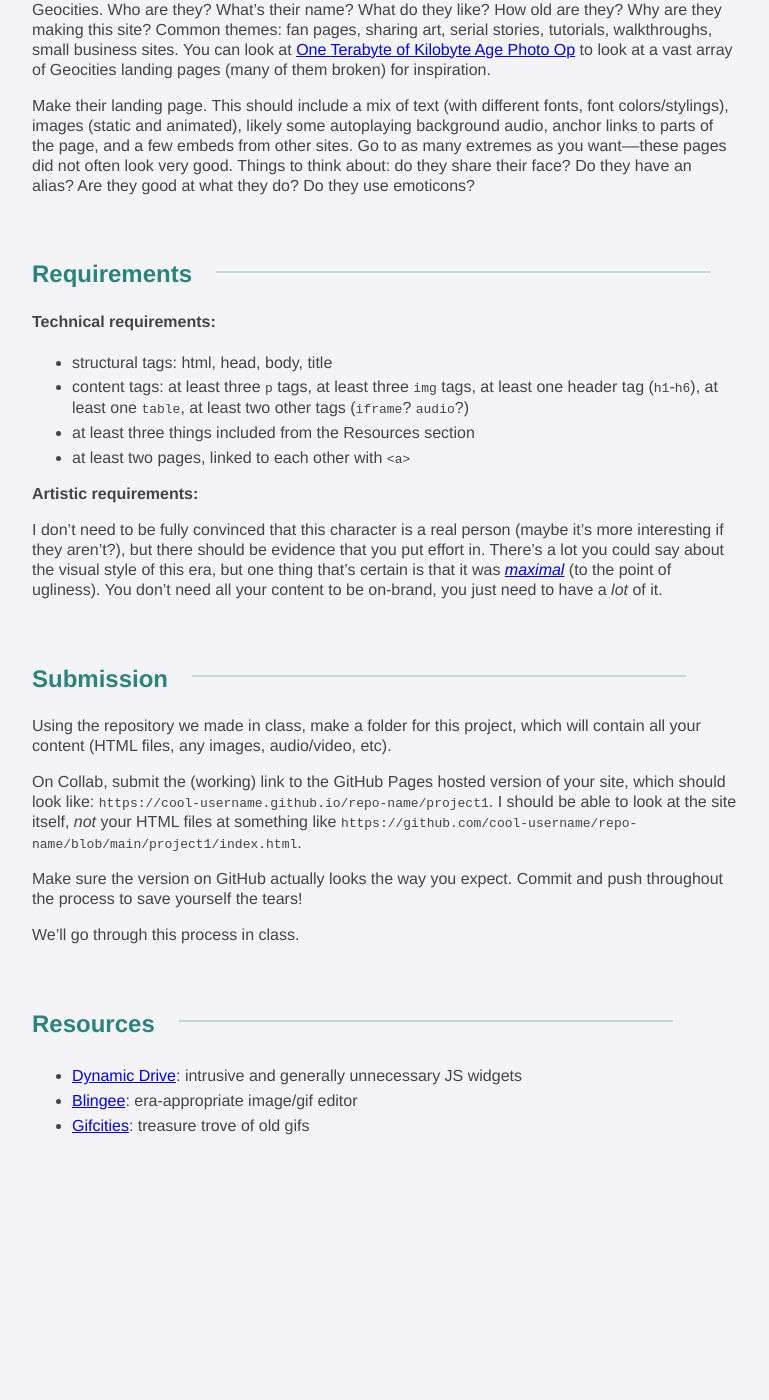
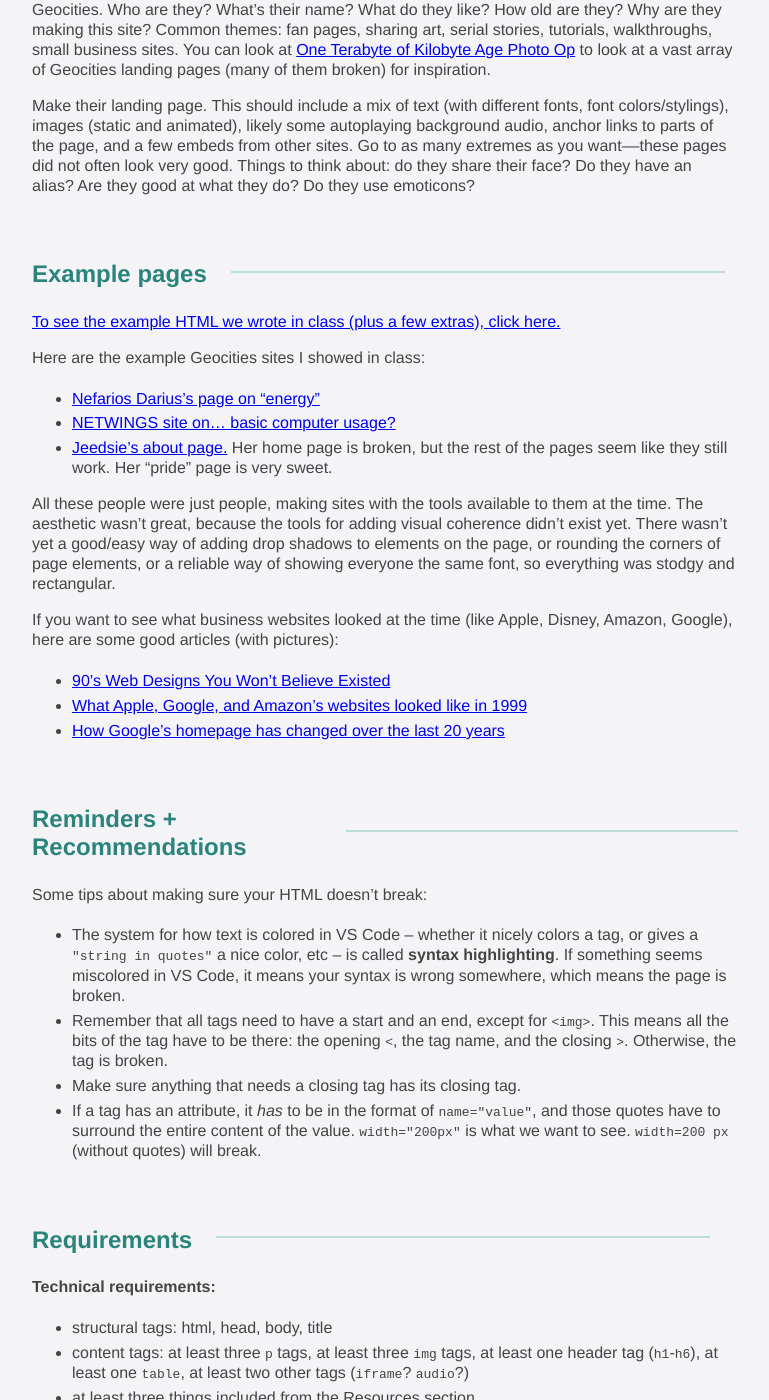
Before and after one commit to thely/artofweb-21, a Jekyll site: the page built from _projects/1-geocities.md, in a window 1280 px wide and 1400 px high, scrolled down 348 px. Shown: the whole window, without its empty margins (20-789 px from the left). Built offline with Jekyll 4.4.1, drawn with Linux system fonts in a browser that asks for light colours; before the commit the page ends 1516 px from its top, so only the background shows below that; some of the changed text lies outside the part shown.

Commit message:
adding a lot of extra info

```diff
--- a/_projects/1-geocities.md
+++ b/_projects/1-geocities.md
@@ -11,6 +11,33 @@ Before Squarespace and Wix, there were an array of free webhosts, none of which
 Invent a character who is ready to create their first webpage on something as rudimentary as Geocities. Who are they? What’s their name? What do they like? How old are they? Why are they making this site? Common themes: fan pages, sharing art, serial stories, tutorials, walkthroughs, small business sites. You can look at [One Terabyte of Kilobyte Age Photo Op](https://oneterabyteofkilobyteage.tumblr.com/) to look at a vast array of Geocities landing pages (many of them broken) for inspiration.
 
 Make their landing page. This should include a mix of text (with different fonts, font colors/stylings), images (static and animated), likely some autoplaying background audio, anchor links to parts of the page, and a few embeds from other sites. Go to as many extremes as you want––these pages did not often look very good. Things to think about: do they share their face? Do they have an alias? Are they good at what they do? Do they use emoticons?
+
+### Example pages
+
+[To see the example HTML we wrote in class (plus a few extras), click here.](/artofweb-21/examples/day1/index.html)
+
+Here are the example Geocities sites I showed in class:
+
+* [Nefarios Darius's page on "energy"](https://web.archive.org/web/20091022123634/http://geocities.com/nefarious_darius/myenergy.html)
+* [NETWINGS site on... basic computer usage?](https://web.archive.org/web/20091027063331/http://geocities.com/netwings.geo/)
+* [Jeedsie's about page.](https://web.archive.org/web/20091027104650/http://geocities.com/jeedsie320/bio.html) Her home page is broken, but the rest of the pages seem like they still work. Her "pride" page is very sweet.
+
+All these people were just people, making sites with the tools available to them at the time. The aesthetic wasn't great, because the tools for adding visual coherence didn't exist yet. There wasn't yet a good/easy way of adding drop shadows to elements on the page, or rounding the corners of page elements, or a reliable way of showing everyone the same font, so everything was stodgy and rectangular.
+
+If you want to see what business websites looked at the time (like Apple, Disney, Amazon, Google), here are some good articles (with pictures):
+* [90's Web Designs You Won't Believe Existed](https://www.justinmind.com/blog/10-90s-websites-designs-you-wont-believe-existed/)
+* [What Apple, Google, and Amazon’s websites looked like in 1999](https://mashable.com/article/90s-web-design/)
+* [How Google's homepage has changed over the last 20 years](https://uxdesign.cc/google-how-the-biggest-search-engines-homepage-has-changed-over-the-last-20-years-3b59db931a0d)
+
+### Reminders + Recommendations
+
+Some tips about making sure your HTML doesn't break:
+
+* The system for how text is colored in VS Code – whether it nicely colors a tag, or gives a `"string in quotes"` a nice color, etc – is called **syntax highlighting**. If something seems miscolored in VS Code, it means your syntax is wrong somewhere, which means the page is broken.
+* Remember that all tags need to have a start and an end, except for `<img>`. This means all the bits of the tag have to be there: the opening `<`, the tag name, and the closing `>`. Otherwise, the tag is broken.
+* Make sure anything that needs a closing tag has its closing tag.
+* If a tag has an attribute, it *has* to be in the format of `name="value"`, and those quotes have to surround the entire content of the value. `width="200px"` is what we want to see. `width=200 px` (without quotes) will break.
+
 
 ### Requirements
 
@@ -27,13 +54,13 @@ I don’t need to be fully convinced that this character is a real person (maybe
 
 ### Submission
 
-Using the repository we made in class, make a folder for this project, which will contain all your content (HTML files, any images, audio/video, etc).
+Make an account on Neocities to host all this live! You'll use this for all the rest of the assignments. Once you're on Neocities, do the following:
 
-On Collab, submit the (working) link to the GitHub Pages hosted version of your site, which should look like: `https://cool-username.github.io/repo-name/project1`. I should be able to look at the site itself, *not* your HTML files at something like `https://github.com/cool-username/repo-name/blob/main/project1/index.html`.
-
-Make sure the version on GitHub actually looks the way you expect. Commit and push throughout the process to save yourself the tears!
-
-We'll go through this process in class.
+* Click on Edit Site (or potentially Start Site)
+* Make a new folder inside of the file manager block you see, and call it `project1`.
+* Dump all the files for this project (whichever .html files and images you're using) inside the `project1` folder.
+* The link to your project should look something like `https://[username].neocities.com/project1`. Go to that link, and make sure it works.
+* Submit that link in Collab.
 
 ### Resources
 
```
Also changed, not shown: examples/day1/about.html (added, +17 -0 lines), examples/day1/index.html (added, +74 -0 lines), examples/day1/screenshot.png (added).
